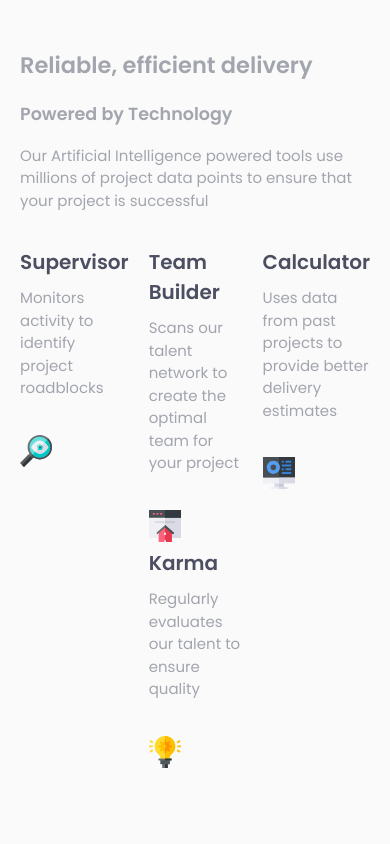
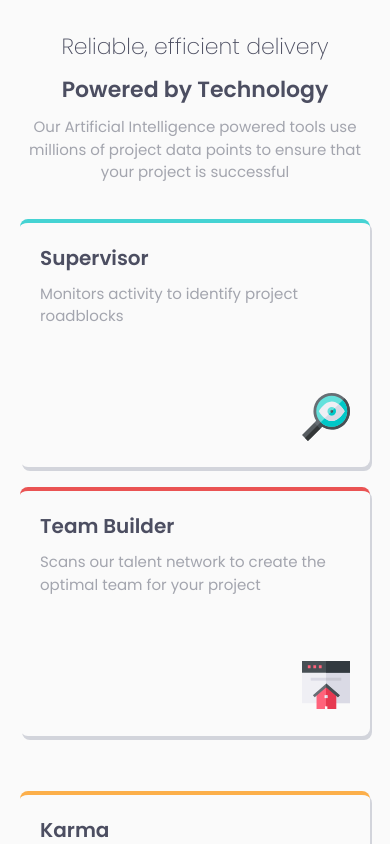
Before and after one commit to ayushwatnani/FrontEndMasterProject, a React (Vite) app: page / in a window 390 px wide. Shown: the top 844 px of the page. Built offline with nearby package versions, Linux system fonts and the light colour scheme.

Commit message:
completed challenge four card component

```diff
--- a/src/components/four_card_feature/FourCardFeature.css
+++ b/src/components/four_card_feature/FourCardFeature.css
@@ -1,16 +1,20 @@
-@import url('https://fonts.googleapis.com/css2?family=Poppins:wght@200;400;600&display=swap');
+@import url("https://fonts.googleapis.com/css2?family=Poppins:wght@200;400;600&display=swap");
 
-.body{
-    font-family: 'Poppins', sans-serif;
+.body {
+  font-family: "Poppins", sans-serif;
   font-size: 15px;
-    min-width:  100vw;
+  min-width: 100vw;
   min-height: 100vh;
   background-color: hsl(0, 0%, 98%);
   color: hsl(229, 6%, 66%);
-    overflow: hidden;
+  overflow-y: scroll;
+  overflow-x: hidden;
 }
 
-p, h5{
+p,
+h5,
+h2,
+h3 {
   padding: 0;
   margin: 0;
 }
@@ -21,43 +25,113 @@ p, h5{
   padding: 30px 20px;
 }
 
-.main{
+header {
+  text-align: center;
+}
+
+header h2 {
+  font-size: 34px;
+  color: hsl(234, 12%, 34%);
+  font-weight: 200;
+}
+
+header h3 {
+  font-size: 34px;
+  color: hsl(234, 12%, 34%);
+  font-weight: 600;
+  margin: 10px 0;
+}
+
+header p {
+  max-width: 640px;
+  margin: 0 auto;
+}
+
+.main {
   margin-top: 35px;
-    display: flex;
+  display: grid;
+  flex-direction: column;
+  grid-template-columns: 1fr 1fr 1fr;
   gap: 20px;
 }
 
-.box_text h5{
+.box_text {
+  text-align: left;
+}
+
+.box_text h5 {
   font-size: 20px;
   color: hsl(234, 12%, 34%);
   margin-bottom: 10px;
 }
 
-.box_text p{
+.box_text p {
   margin-bottom: 35px;
 }
 
-.box img{
-
-    height: 2rem;
+.box img {
+  height: 3rem;
+  /* margin-right: 18px; */
 }
 
-.box{
-
+.box {
+  padding: 20px;
+  border-radius: 8px;
+  text-align: right;
+  box-shadow: 2px 4px hsl(227, 11%, 84%);
 }
 
-.box1{
-
+.box1 {
+  border-top: 4px solid hsl(180, 62%, 55%);
 }
 
-.box2{
-
+.box2 {
+  border-top: 4px solid hsl(0, 78%, 62%);
 }
 
-.box3{
-
+.box3 {
+  border-top: 4px solid hsl(34, 97%, 64%);
 }
 
-.box4{
+.box4 {
+  border-top: 4px solid hsl(212, 86%, 64%);
+}
 
+.box_container {
+  display: flex;
+  flex-direction: column;
+  gap: 55px;
 }
+
+.box1,
+.box4 {
+  align-self: center;
+}
+
+@media only screen and (max-width: 768px) {
+  .main {
+    grid-template-columns: 1fr;
+  }
+}
+
+@media only screen and (max-width: 425px) {
+  body {
+    font-size: 13px;
+  }
+
+  header h2 {
+    font-size: 22px;
+  }
+
+  header h3 {
+    font-size: 22px;
+  }
+
+  .box {
+    padding: 20px;
+  }
+
+  .box_text {
+    padding-bottom: 30px;
+  }
+}
```
Lines whose indentation alone changed are shown as unchanged.
